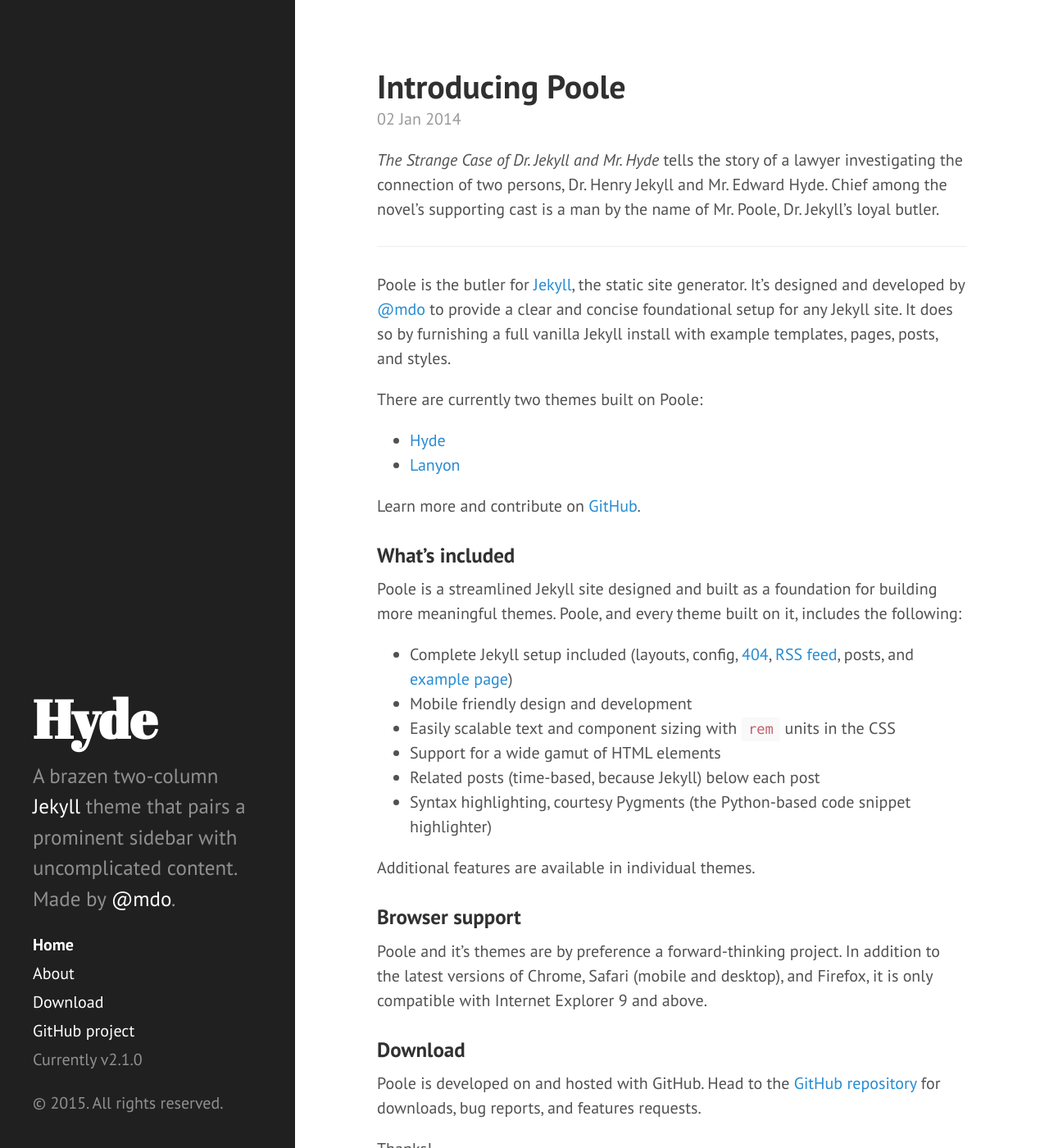
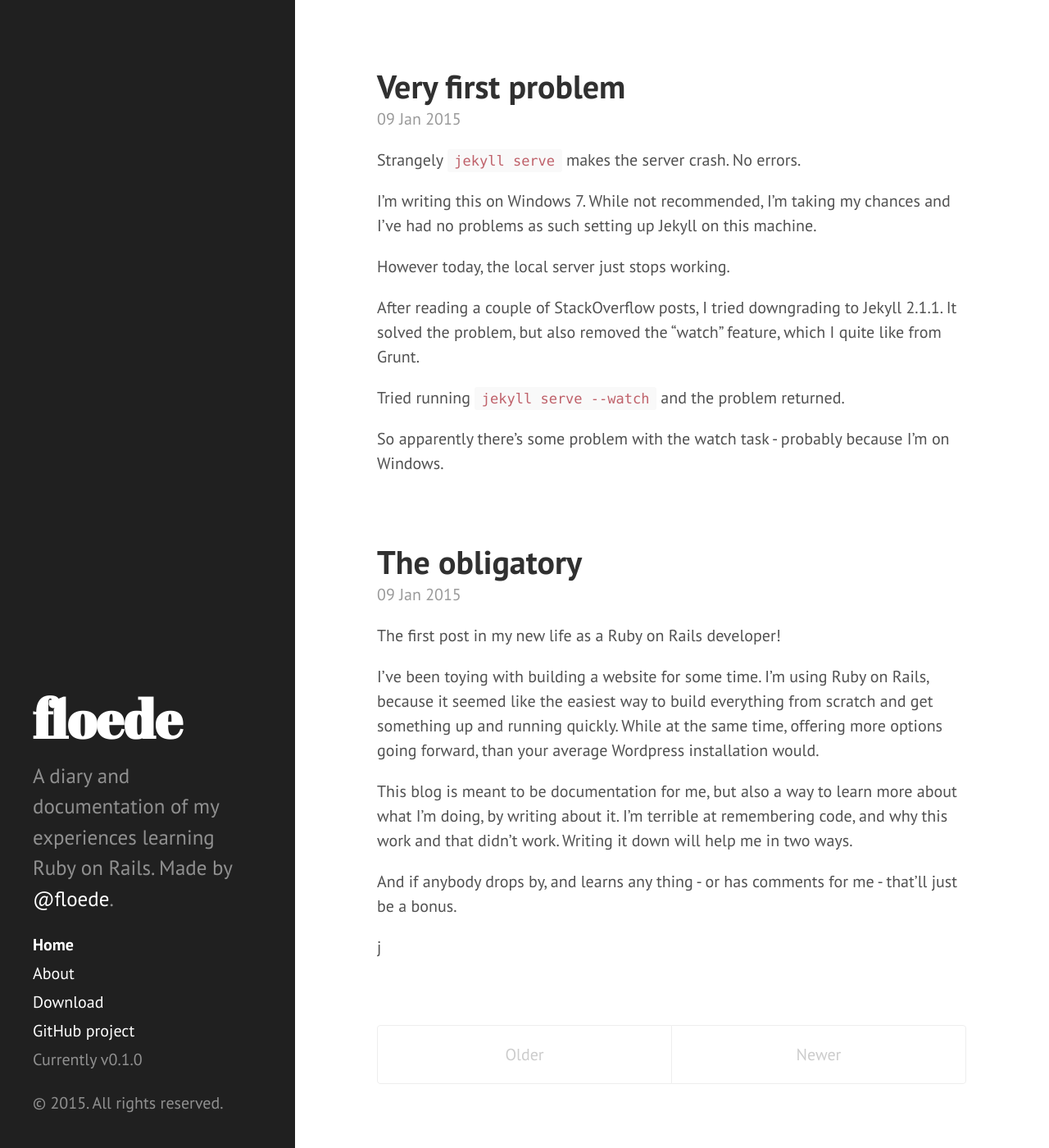
Before and after one commit to floede/folio-jekyll, a Jekyll site: the page built from index.html, in a window 1280 px wide and 1400 px high. Shown: the whole window at 82% size. Built offline with Jekyll 4.4.1, drawn with Linux system fonts in a browser that asks for light colours; Markdown is read by kramdown in place of the engine named in the settings; the list of posts is cut into pages by our own code; some of the changed text lies outside the part shown.

Commit message:
First posts

```diff
--- a/_config.yml
+++ b/_config.yml
@@ -7,20 +7,20 @@
 relative_permalinks: true
 
 # Setup
-title:            Hyde
-tagline:          'A Jekyll theme'
-description:      'A brazen two-column <a href="http://jekyllrb.com" target="_blank">Jekyll</a> theme that pairs a prominent sidebar with uncomplicated content. Made by <a href="https://twitter.com/mdo" target="_blank">@mdo</a>.'
-url:              http://hyde.getpoole.com
+title:            floede
+tagline:          'A dev blog'
+description:      'A diary and documentation of my experiences learning Ruby on Rails. Made by <a href="https://twitter.com/floede" target="_blank">@floede</a>.'
+url:              http://www.floede.dk
 baseurl:          /
 
 author:
-  name:           'Mark Otto'
-  url:            https://twitter.com/mdo
+  name:           'Janus Hasseriis'
+  url:            https://twitter.com/floede
 
 paginate:         5
 
 # Custom vars
-version:          2.1.0
+version:          0.1.0
 
 github:
-  repo:           https://github.com/poole/hyde
+  repo:           https://github.com/floede
--- a/_posts/2012-02-07-example-content.md
+++ /dev/null
@@ -1,138 +0,0 @@
----
-layout: post
-title: Example content
----
-
-
-<div class="message">
-  Howdy! This is an example blog post that shows several types of HTML content supported in this theme.
-</div>
-
-Cum sociis natoque penatibus et magnis <a href="#">dis parturient montes</a>, nascetur ridiculus mus. *Aenean eu leo quam.* Pellentesque ornare sem lacinia quam venenatis vestibulum. Sed posuere consectetur est at lobortis. Cras mattis consectetur purus sit amet fermentum.
-
-> Curabitur blandit tempus porttitor. Nullam quis risus eget urna mollis ornare vel eu leo. Nullam id dolor id nibh ultricies vehicula ut id elit.
-
-Etiam porta **sem malesuada magna** mollis euismod. Cras mattis consectetur purus sit amet fermentum. Aenean lacinia bibendum nulla sed consectetur.
-
-## Inline HTML elements
-
-HTML defines a long list of available inline tags, a complete list of which can be found on the [Mozilla Developer Network](https://developer.mozilla.org/en-US/docs/Web/HTML/Element).
-
-- **To bold text**, use `<strong>`.
-- *To italicize text*, use `<em>`.
-- Abbreviations, like <abbr title="HyperText Markup Langage">HTML</abbr> should use `<abbr>`, with an optional `title` attribute for the full phrase.
-- Citations, like <cite>&mdash; Mark otto</cite>, should use `<cite>`.
-- <del>Deleted</del> text should use `<del>` and <ins>inserted</ins> text should use `<ins>`.
-- Superscript <sup>text</sup> uses `<sup>` and subscript <sub>text</sub> uses `<sub>`.
-
-Most of these elements are styled by browsers with few modifications on our part.
-
-## Heading
-
-Vivamus sagittis lacus vel augue rutrum faucibus dolor auctor. Duis mollis, est non commodo luctus, nisi erat porttitor ligula, eget lacinia odio sem nec elit. Morbi leo risus, porta ac consectetur ac, vestibulum at eros.
-
-### Code
-
-Cum sociis natoque penatibus et magnis dis `code element` montes, nascetur ridiculus mus.
-
-{% highlight js %}
-// Example can be run directly in your JavaScript console
-
-// Create a function that takes two arguments and returns the sum of those arguments
-var adder = new Function("a", "b", "return a + b");
-
-// Call the function
-adder(2, 6);
-// > 8
-{% endhighlight %}
-
-Aenean lacinia bibendum nulla sed consectetur. Etiam porta sem malesuada magna mollis euismod. Fusce dapibus, tellus ac cursus commodo, tortor mauris condimentum nibh, ut fermentum massa.
-
-### Gists via GitHub Pages
-
-Vestibulum id ligula porta felis euismod semper. Nullam quis risus eget urna mollis ornare vel eu leo. Donec sed odio dui.
-
-{% gist 5555251 gist.md %}
-
-Aenean eu leo quam. Pellentesque ornare sem lacinia quam venenatis vestibulum. Nullam quis risus eget urna mollis ornare vel eu leo. Cum sociis natoque penatibus et magnis dis parturient montes, nascetur ridiculus mus. Donec sed odio dui. Vestibulum id ligula porta felis euismod semper.
-
-### Lists
-
-Cum sociis natoque penatibus et magnis dis parturient montes, nascetur ridiculus mus. Aenean lacinia bibendum nulla sed consectetur. Etiam porta sem malesuada magna mollis euismod. Fusce dapibus, tellus ac cursus commodo, tortor mauris condimentum nibh, ut fermentum massa justo sit amet risus.
-
-* Praesent commodo cursus magna, vel scelerisque nisl consectetur et.
-* Donec id elit non mi porta gravida at eget metus.
-* Nulla vitae elit libero, a pharetra augue.
-
-Donec ullamcorper nulla non metus auctor fringilla. Nulla vitae elit libero, a pharetra augue.
-
-1. Vestibulum id ligula porta felis euismod semper.
-2. Cum sociis natoque penatibus et magnis dis parturient montes, nascetur ridiculus mus.
-3. Maecenas sed diam eget risus varius blandit sit amet non magna.
-
-Cras mattis consectetur purus sit amet fermentum. Sed posuere consectetur est at lobortis.
-
-<dl>
-  <dt>HyperText Markup Language (HTML)</dt>
-  <dd>The language used to describe and define the content of a Web page</dd>
-
-  <dt>Cascading Style Sheets (CSS)</dt>
-  <dd>Used to describe the appearance of Web content</dd>
-
-  <dt>JavaScript (JS)</dt>
-  <dd>The programming language used to build advanced Web sites and applications</dd>
-</dl>
-
-Integer posuere erat a ante venenatis dapibus posuere velit aliquet. Morbi leo risus, porta ac consectetur ac, vestibulum at eros. Nullam quis risus eget urna mollis ornare vel eu leo.
-
-### Images
-
-Quisque consequat sapien eget quam rhoncus, sit amet laoreet diam tempus. Aliquam aliquam metus erat, a pulvinar turpis suscipit at.
-
-![placeholder](http://placehold.it/800x400 "Large example image")
-![placeholder](http://placehold.it/400x200 "Medium example image")
-![placeholder](http://placehold.it/200x200 "Small example image")
-
-### Tables
-
-Aenean lacinia bibendum nulla sed consectetur. Lorem ipsum dolor sit amet, consectetur adipiscing elit.
-
-<table>
-  <thead>
-    <tr>
-      <th>Name</th>
-      <th>Upvotes</th>
-      <th>Downvotes</th>
-    </tr>
-  </thead>
-  <tfoot>
-    <tr>
-      <td>Totals</td>
-      <td>21</td>
-      <td>23</td>
-    </tr>
-  </tfoot>
-  <tbody>
-    <tr>
-      <td>Alice</td>
-      <td>10</td>
-      <td>11</td>
-    </tr>
-    <tr>
-      <td>Bob</td>
-      <td>4</td>
-      <td>3</td>
-    </tr>
-    <tr>
-      <td>Charlie</td>
-      <td>7</td>
-      <td>9</td>
-    </tr>
-  </tbody>
-</table>
-
-Nullam id dolor id nibh ultricies vehicula ut id elit. Sed posuere consectetur est at lobortis. Nullam quis risus eget urna mollis ornare vel eu leo.
-
------
-
-Want to see something else added? <a href="https://github.com/poole/poole/issues/new">Open an issue.</a>
--- a/_posts/2013-12-28-introducing-hyde.md
+++ /dev/null
@@ -1,37 +0,0 @@
----
-layout: post
-title: Introducing Hyde
----
-
-Hyde is a brazen two-column [Jekyll](http://jekyllrb.com) theme that pairs a prominent sidebar with uncomplicated content. It's based on [Poole](http://getpoole.com), the Jekyll butler.
-
-### Built on Poole
-
-Poole is the Jekyll Butler, serving as an upstanding and effective foundation for Jekyll themes by [@mdo](https://twitter.com/mdo). Poole, and every theme built on it (like Hyde here) includes the following:
-
-* Complete Jekyll setup included (layouts, config, [404](/404), [RSS feed](/atom.xml), posts, and [example page](/about))
-* Mobile friendly design and development
-* Easily scalable text and component sizing with `rem` units in the CSS
-* Support for a wide gamut of HTML elements
-* Related posts (time-based, because Jekyll) below each post
-* Syntax highlighting, courtesy Pygments (the Python-based code snippet highlighter)
-
-### Hyde features
-
-In addition to the features of Poole, Hyde adds the following:
-
-* Sidebar includes support for textual modules and a dynamically generated navigation with active link support
-* Two orientations for content and sidebar, default (left sidebar) and [reverse](https://github.com/poole/lanyon#reverse-layout) (right sidebar), available via `<body>` classes
-* [Eight optional color schemes](https://github.com/poole/hyde#themes), available via `<body>` classes
-
-[Head to the readme](https://github.com/poole/hyde#readme) to learn more.
-
-### Browser support
-
-Hyde is by preference a forward-thinking project. In addition to the latest versions of Chrome, Safari (mobile and desktop), and Firefox, it is only compatible with Internet Explorer 9 and above.
-
-### Download
-
-Hyde is developed on and hosted with GitHub. Head to the <a href="https://github.com/poole/hyde">GitHub repository</a> for downloads, bug reports, and features requests.
-
-Thanks!
--- a/_posts/2013-12-31-whats-jekyll.md
+++ /dev/null
@@ -1,10 +0,0 @@
----
-layout: post
-title: What's Jekyll?
----
-
-[Jekyll](http://jekyllrb.com) is a static site generator, an open-source tool for creating simple yet powerful websites of all shapes and sizes. From [the project's readme](https://github.com/jekyll/jekyll/blob/master/README.markdown):
-
-> Jekyll is a simple, blog aware, static site generator. It takes a template directory [...] and spits out a complete, static website suitable for serving with Apache or your favorite web server. This is also the engine behind GitHub Pages, which you can use to host your project’s page or blog right here from GitHub.
-
-It's an immensely useful tool. Find out more by [visiting the project on GitHub](https://github.com/jekyll/jekyll).
--- a/_posts/2014-01-01-example-content.md
+++ /dev/null
@@ -1,138 +0,0 @@
----
-layout: post
-title: Example content
----
-
-
-<div class="message">
-  Howdy! This is an example blog post that shows several types of HTML content supported in this theme.
-</div>
-
-Cum sociis natoque penatibus et magnis <a href="#">dis parturient montes</a>, nascetur ridiculus mus. *Aenean eu leo quam.* Pellentesque ornare sem lacinia quam venenatis vestibulum. Sed posuere consectetur est at lobortis. Cras mattis consectetur purus sit amet fermentum.
-
-> Curabitur blandit tempus porttitor. Nullam quis risus eget urna mollis ornare vel eu leo. Nullam id dolor id nibh ultricies vehicula ut id elit.
-
-Etiam porta **sem malesuada magna** mollis euismod. Cras mattis consectetur purus sit amet fermentum. Aenean lacinia bibendum nulla sed consectetur.
-
-## Inline HTML elements
-
-HTML defines a long list of available inline tags, a complete list of which can be found on the [Mozilla Developer Network](https://developer.mozilla.org/en-US/docs/Web/HTML/Element).
-
-- **To bold text**, use `<strong>`.
-- *To italicize text*, use `<em>`.
-- Abbreviations, like <abbr title="HyperText Markup Langage">HTML</abbr> should use `<abbr>`, with an optional `title` attribute for the full phrase.
-- Citations, like <cite>&mdash; Mark otto</cite>, should use `<cite>`.
-- <del>Deleted</del> text should use `<del>` and <ins>inserted</ins> text should use `<ins>`.
-- Superscript <sup>text</sup> uses `<sup>` and subscript <sub>text</sub> uses `<sub>`.
-
-Most of these elements are styled by browsers with few modifications on our part.
-
-## Heading
-
-Vivamus sagittis lacus vel augue rutrum faucibus dolor auctor. Duis mollis, est non commodo luctus, nisi erat porttitor ligula, eget lacinia odio sem nec elit. Morbi leo risus, porta ac consectetur ac, vestibulum at eros.
-
-### Code
-
-Cum sociis natoque penatibus et magnis dis `code element` montes, nascetur ridiculus mus.
-
-{% highlight js %}
-// Example can be run directly in your JavaScript console
-
-// Create a function that takes two arguments and returns the sum of those arguments
-var adder = new Function("a", "b", "return a + b");
-
-// Call the function
-adder(2, 6);
-// > 8
-{% endhighlight %}
-
-Aenean lacinia bibendum nulla sed consectetur. Etiam porta sem malesuada magna mollis euismod. Fusce dapibus, tellus ac cursus commodo, tortor mauris condimentum nibh, ut fermentum massa.
-
-### Gists via GitHub Pages
-
-Vestibulum id ligula porta felis euismod semper. Nullam quis risus eget urna mollis ornare vel eu leo. Donec sed odio dui.
-
-{% gist 5555251 gist.md %}
-
-Aenean eu leo quam. Pellentesque ornare sem lacinia quam venenatis vestibulum. Nullam quis risus eget urna mollis ornare vel eu leo. Cum sociis natoque penatibus et magnis dis parturient montes, nascetur ridiculus mus. Donec sed odio dui. Vestibulum id ligula porta felis euismod semper.
-
-### Lists
-
-Cum sociis natoque penatibus et magnis dis parturient montes, nascetur ridiculus mus. Aenean lacinia bibendum nulla sed consectetur. Etiam porta sem malesuada magna mollis euismod. Fusce dapibus, tellus ac cursus commodo, tortor mauris condimentum nibh, ut fermentum massa justo sit amet risus.
-
-* Praesent commodo cursus magna, vel scelerisque nisl consectetur et.
-* Donec id elit non mi porta gravida at eget metus.
-* Nulla vitae elit libero, a pharetra augue.
-
-Donec ullamcorper nulla non metus auctor fringilla. Nulla vitae elit libero, a pharetra augue.
-
-1. Vestibulum id ligula porta felis euismod semper.
-2. Cum sociis natoque penatibus et magnis dis parturient montes, nascetur ridiculus mus.
-3. Maecenas sed diam eget risus varius blandit sit amet non magna.
-
-Cras mattis consectetur purus sit amet fermentum. Sed posuere consectetur est at lobortis.
-
-<dl>
-  <dt>HyperText Markup Language (HTML)</dt>
-  <dd>The language used to describe and define the content of a Web page</dd>
-
-  <dt>Cascading Style Sheets (CSS)</dt>
-  <dd>Used to describe the appearance of Web content</dd>
-
-  <dt>JavaScript (JS)</dt>
-  <dd>The programming language used to build advanced Web sites and applications</dd>
-</dl>
-
-Integer posuere erat a ante venenatis dapibus posuere velit aliquet. Morbi leo risus, porta ac consectetur ac, vestibulum at eros. Nullam quis risus eget urna mollis ornare vel eu leo.
-
-### Images
-
-Quisque consequat sapien eget quam rhoncus, sit amet laoreet diam tempus. Aliquam aliquam metus erat, a pulvinar turpis suscipit at.
-
-![placeholder](http://placehold.it/800x400 "Large example image")
-![placeholder](http://placehold.it/400x200 "Medium example image")
-![placeholder](http://placehold.it/200x200 "Small example image")
-
-### Tables
-
-Aenean lacinia bibendum nulla sed consectetur. Lorem ipsum dolor sit amet, consectetur adipiscing elit.
-
-<table>
-  <thead>
-    <tr>
-      <th>Name</th>
-      <th>Upvotes</th>
-      <th>Downvotes</th>
-    </tr>
-  </thead>
-  <tfoot>
-    <tr>
-      <td>Totals</td>
-      <td>21</td>
-      <td>23</td>
-    </tr>
-  </tfoot>
-  <tbody>
-    <tr>
-      <td>Alice</td>
-      <td>10</td>
-      <td>11</td>
-    </tr>
-    <tr>
-      <td>Bob</td>
-      <td>4</td>
-      <td>3</td>
-    </tr>
-    <tr>
-      <td>Charlie</td>
-      <td>7</td>
-      <td>9</td>
-    </tr>
-  </tbody>
-</table>
-
-Nullam id dolor id nibh ultricies vehicula ut id elit. Sed posuere consectetur est at lobortis. Nullam quis risus eget urna mollis ornare vel eu leo.
-
------
-
-Want to see something else added? <a href="https://github.com/poole/poole/issues/new">Open an issue.</a>
--- a/_posts/2014-01-02-introducing-poole.md
+++ /dev/null
@@ -1,40 +0,0 @@
----
-layout: post
-title: Introducing Poole
----
-
-*The Strange Case of Dr. Jekyll and Mr. Hyde* tells the story of a lawyer investigating the connection of two persons, Dr. Henry Jekyll and Mr. Edward Hyde. Chief among the novel's supporting cast is a man by the name of Mr. Poole, Dr. Jekyll's loyal butler.
-
------
-
-Poole is the butler for [Jekyll](http://jekyllrb.com), the static site generator. It's designed and developed by [@mdo](https://twitter.com/mdo) to provide a clear and concise foundational setup for any Jekyll site. It does so by furnishing a full vanilla Jekyll install with example templates, pages, posts, and styles.
-
-There are currently two themes built on Poole:
-
-* [Hyde](http://hyde.getpoole.com)
-* [Lanyon](http://lanyon.getpoole.com)
-
-Learn more and contribute on [GitHub](https://github.com/poole).
-
-### What's included
-
-Poole is a streamlined Jekyll site designed and built as a foundation for building more meaningful themes. Poole, and every theme built on it, includes the following:
-
-* Complete Jekyll setup included (layouts, config, [404](/404.html), [RSS feed](/atom.xml), posts, and [example page](/about))
-* Mobile friendly design and development
-* Easily scalable text and component sizing with `rem` units in the CSS
-* Support for a wide gamut of HTML elements
-* Related posts (time-based, because Jekyll) below each post
-* Syntax highlighting, courtesy Pygments (the Python-based code snippet highlighter)
-
-Additional features are available in individual themes.
-
-### Browser support
-
-Poole and it's themes are by preference a forward-thinking project. In addition to the latest versions of Chrome, Safari (mobile and desktop), and Firefox, it is only compatible with Internet Explorer 9 and above.
-
-### Download
-
-Poole is developed on and hosted with GitHub. Head to the <a href="https://github.com/poole/poole">GitHub repository</a> for downloads, bug reports, and features requests.
-
-Thanks!
--- /dev/null
+++ b/_posts/2015-01-09-hello-world.md
@@ -0,0 +1,14 @@
+---
+layout: post
+title: The obligatory
+---
+
+The first post in my new life as a Ruby on Rails developer!
+
+I've been toying with building a website for some time. I'm using Ruby on Rails, because it seemed like the easiest way to build everything from scratch and get something up and running quickly. While at the same time, offering more options going forward, than your average Wordpress installation would.
+
+This blog is meant to be documentation for me, but also a way to learn more about what I'm doing, by writing about it. I'm terrible at remembering code, and why this work and that didn't work. Writing it down will help me in two ways.
+
+And if anybody drops by, and learns any thing - or has comments for me - that'll just be a bonus.
+
+j
--- /dev/null
+++ b/_posts/2015-01-09-the-first-problem.md
@@ -0,0 +1,17 @@
+---
+layout: post
+title: Very first problem
+---
+
+Strangely `jekyll serve` makes the server crash. No errors.
+
+I'm writing this on Windows 7. While not recommended, I'm taking my chances and I've had no problems as such setting up Jekyll on this machine.
+
+However today, the local server just stops working.
+
+After reading a couple of StackOverflow posts, I tried downgrading to Jekyll 2.1.1.
+It solved the problem, but also removed the "watch" feature, which I quite like from Grunt.
+
+Tried running `jekyll serve --watch` and the problem returned.
+
+So apparently there's some problem with the watch task - probably because I'm on Windows.
--- a/about.md
+++ b/about.md
@@ -19,6 +19,7 @@
 Some fun facts about the setup of this project include:
 
 * Built with [Jekyll](http://jekyllrb.com)
+* Uses [Poole](http://getpoole.com/) with the [Hyde theme](http://hyde.getpoole.com/)
 * Developed on GitHub and hosted for free on [GitHub Pages](https://pages.github.com)
 
 Thanks for reading!
```
Also changed, not shown: other parts of about.md (+1 -1 lines).
